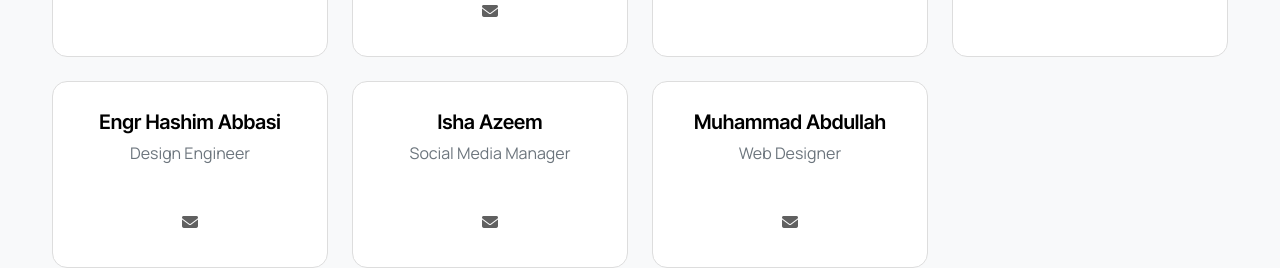
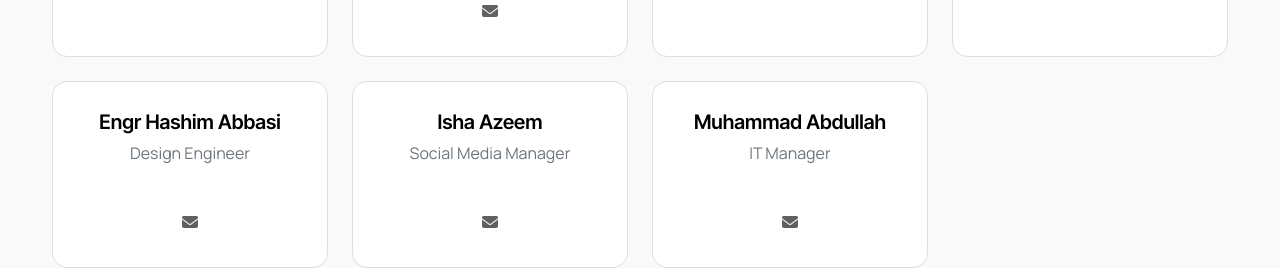
Before and after one commit to Techx425/Techx, a Next.js app: page /about in a window 1280 px wide. Shown: the part 2500-2768 px from the top of the page. Built offline with nearby package versions, Linux system fonts and the light colour scheme.

Commit message:
Change role to IT Manager for Muhammad Abdullah

```diff
--- a/src/app/about/page.tsx
+++ b/src/app/about/page.tsx
@@ -173,7 +173,7 @@ export default function About() {
                                 { name: "Mr. Aamir", role: "Senior Supervisor", img: "4" },
                                 { name: "Engr Hashim Abbasi", role: "Design Engineer" },
                                 { name: "Isha Azeem", role: "Social Media Manager", email: "sales@techx.com.pk" },
-                                { name: "Muhammad Abdullah", role: "Web Designer", email: "developer@techx.com.pk" }
+                                { name: "Muhammad Abdullah", role: "IT Manager", email: "developer@techx.com.pk" }
 
 
 
```
